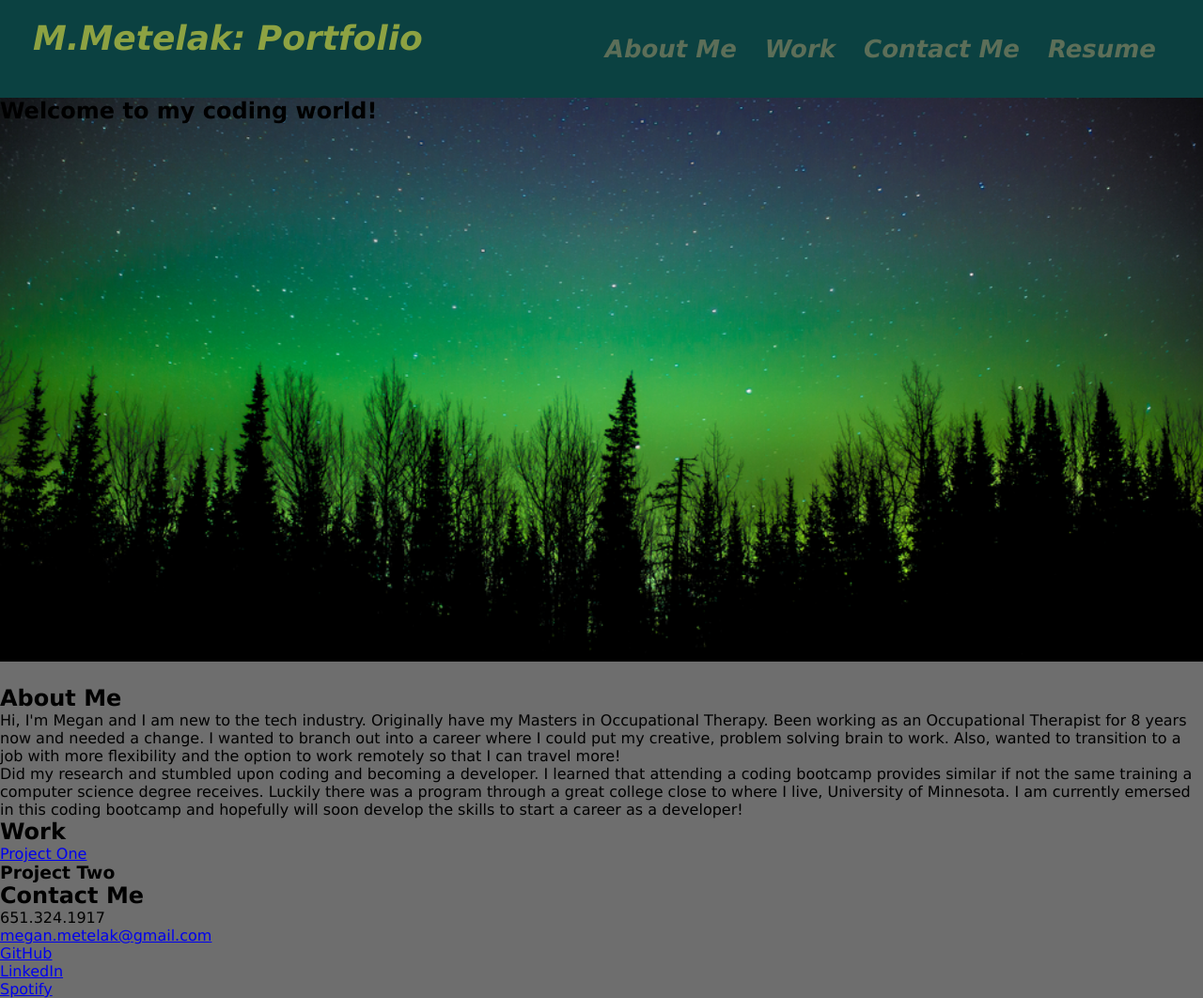
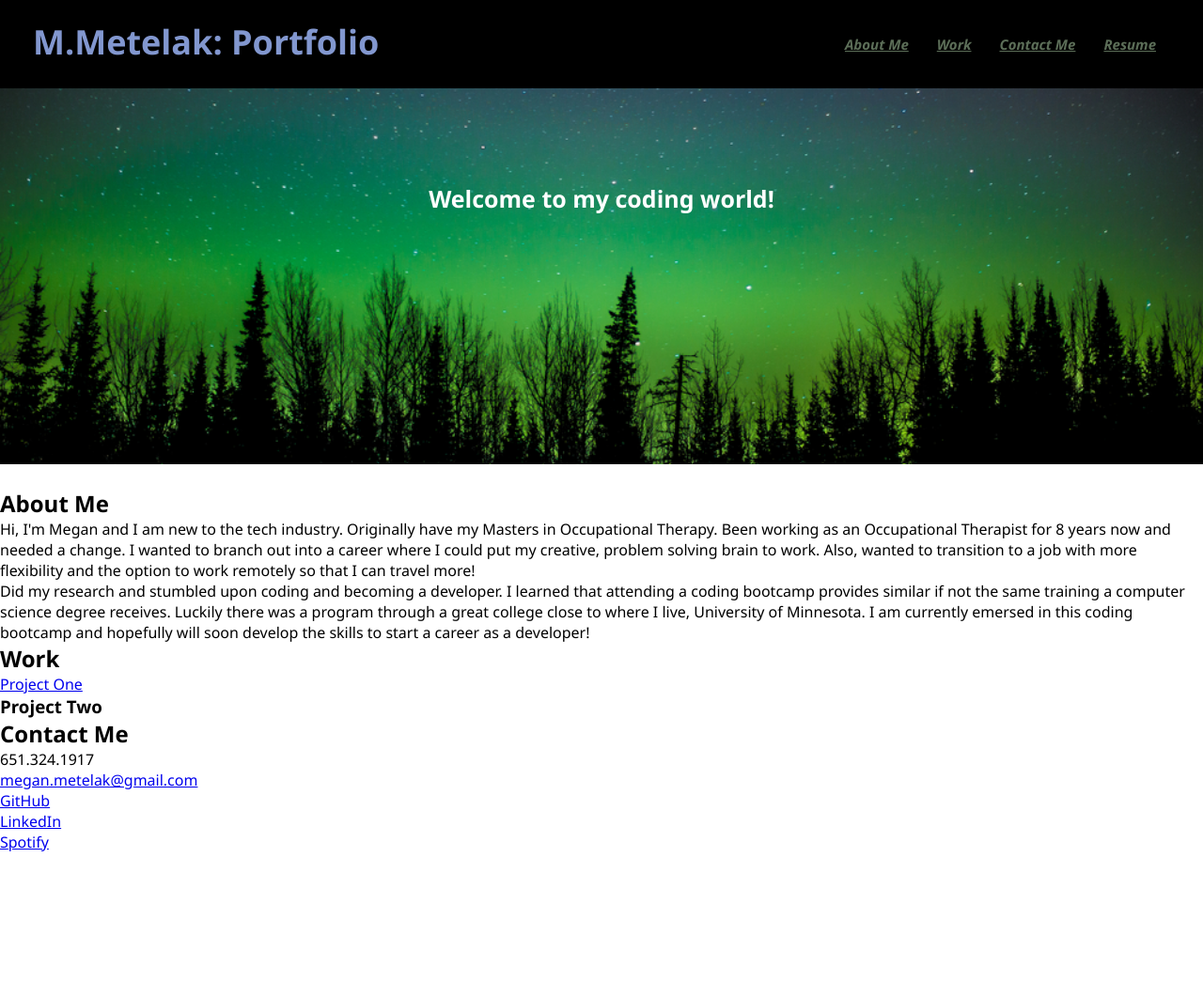
Before and after one commit to Metelak/portfolio, a plain HTML site: page index.html in a window 1280 px wide. Shown: the whole page at 94% size. After the commit the page ends 907 px from the top, so only its background shows below. Drawn offline with Linux system fonts and the light colour scheme.

Commit message:
style edits with browser at 100%

```diff
--- a/assets/css/style.css
+++ b/assets/css/style.css
@@ -7,17 +7,17 @@
 }
 
 body {
-    background-color: #6e6e6e;
-    font-family:Verdana, Geneva, Tahoma, sans-serif;
+    background-color: #fff;
+    font-family:'Segoe UI', Tahoma, Geneva, Verdana, sans-serif;
 }
 
 .header {
-    background-color:#0b4141;
-    padding: 20px 35px;
+    background-color:#000;
+    padding: 20px 35px 10px 35px;
     display: flex;
     justify-content: space-between;
     flex-wrap: wrap;
-    background-size: cover;
+    background-size:  cover;
   }
 
 .header h1 {
@@ -25,12 +25,11 @@ body {
     font-weight: bold;
     margin: 0;
     font-size: 36px;
-    color: #8da242;
-    font-style: oblique;
+    color: #8297cf;
 }
 
 .header a {
-    text-decoration: none;
+    text-decoration: underline;
     color: #5c6e58;
 }
 
@@ -48,17 +47,25 @@ body {
 
   .header nav ul li a {
     display: inline-block;
-    padding: 10px 15px;
+    padding: 10px 15px 20px;
     font-style: oblique;
     font-weight: bold;
-    font-size: 26px;
+    font-size: 15px;
   }
 
   .hero {
-    height: 600px;
+    height: 400px;
     width: 100%;
     margin-bottom:25px;
     background-image: url("../images/Northern-Lights-in-Minnesota.jpg");
     background-size: cover;
     background-position: center;
   }
+
+  .hero h2 {
+    font-weight: bold;
+    font-size: 25px;
+    color: #fff;
+    padding-top: 100px;
+    text-align:center;
+  }
```
